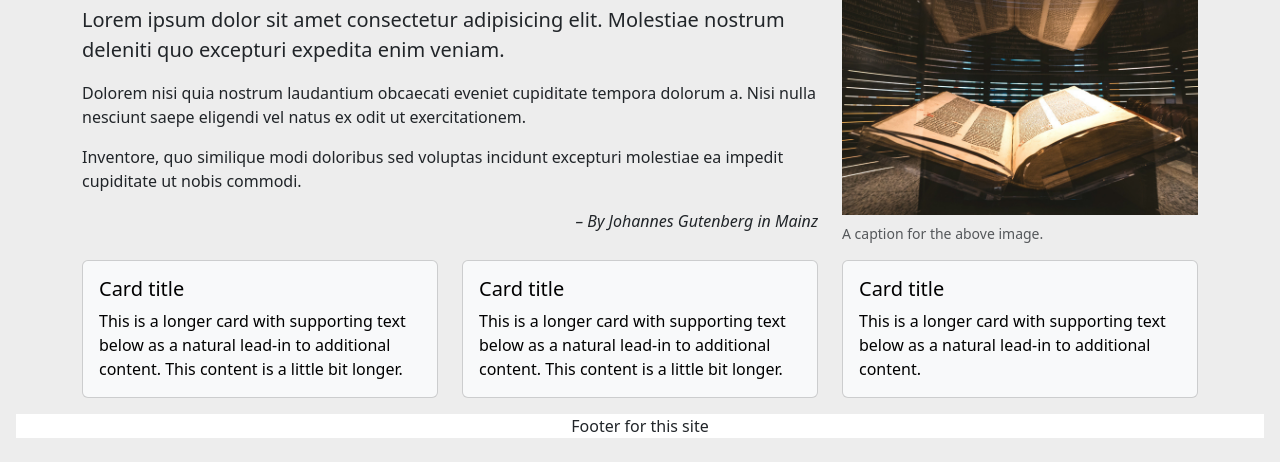
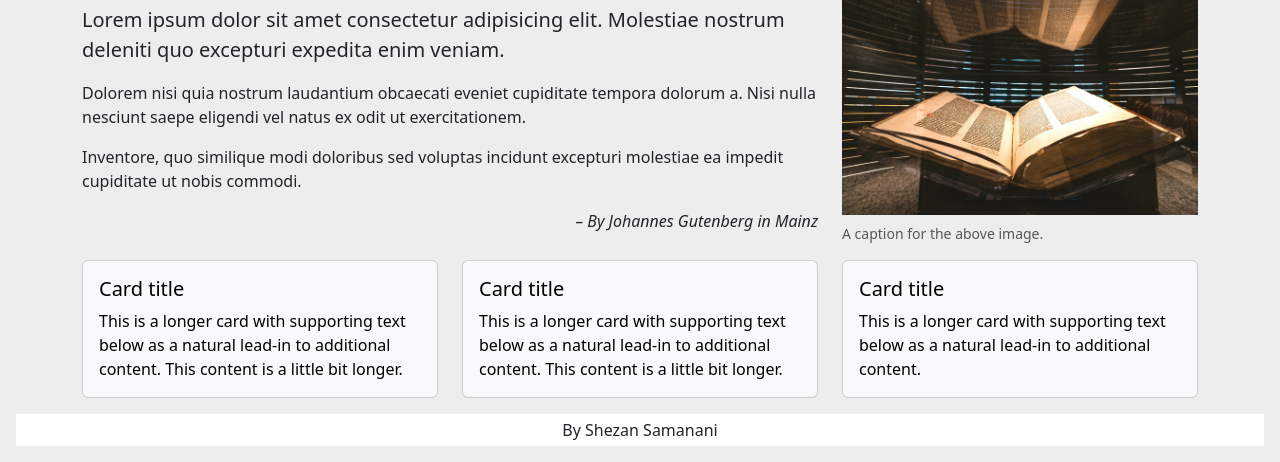
Before and after one commit to shezansam/shez-bootstrap, a website: page src/index.html in a window 1280 px wide. Shown: the part 471-933 px from the top of the page. Drawn offline with nearby package versions, Linux system fonts and the light colour scheme; files that its build step writes are made by us from their sources; files whose address does not match are found by name.

Commit message:
adding changes

```diff
--- a/src/index.html
+++ b/src/index.html
@@ -96,8 +96,8 @@
     </div>
   </div>
 
-  <footer class="text-center bg-white m-3">
-    <p>Footer for this site</p>
+  <footer>
+    <p class="text-center bg-white m-3 p-1">By Shezan Samanani</p>
   </footer>
 
   <!-- Closing scripts here -->
```
Also changed, not shown: docs/index.html (+2 -2 lines).
